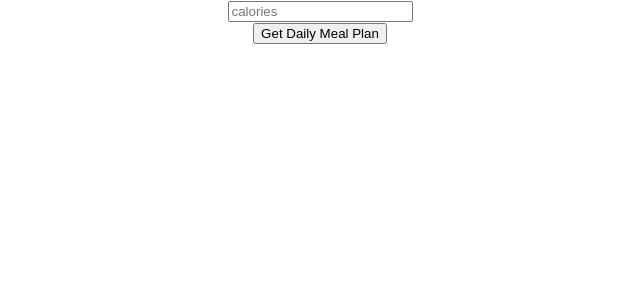
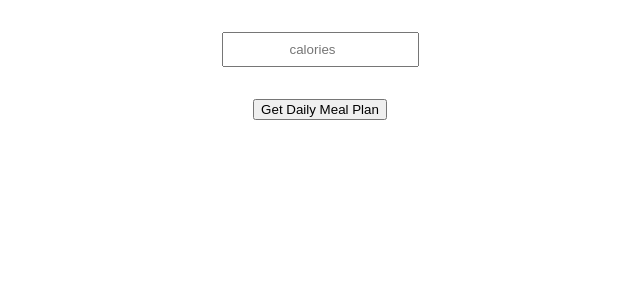
Before and after one commit to Amar-Omerika/Meal-Planing-App, a React (Create React App) app: page / in a window 1280 px wide. Shown: the top 300 px of the page, without its empty margins (320-960 px from the left). Built offline with nearby package versions, Linux system fonts and the light colour scheme; no server answers.

Commit message:
meal-app

```diff
--- a/src/App.css
+++ b/src/App.css
@@ -1,3 +1,18 @@
 .App {
+	display: flex;
+	align-items: center;
+	flex-direction: column;
+}
+section {
+	margin: 2rem 0 1rem 0;
+}
+.controls {
+	display: flex;
+	align-items: center;
+	flex-direction: column;
+}
+input {
 	text-align: center;
+	padding: 0.5rem;
+	margin-bottom: 1rem;
 }
```
